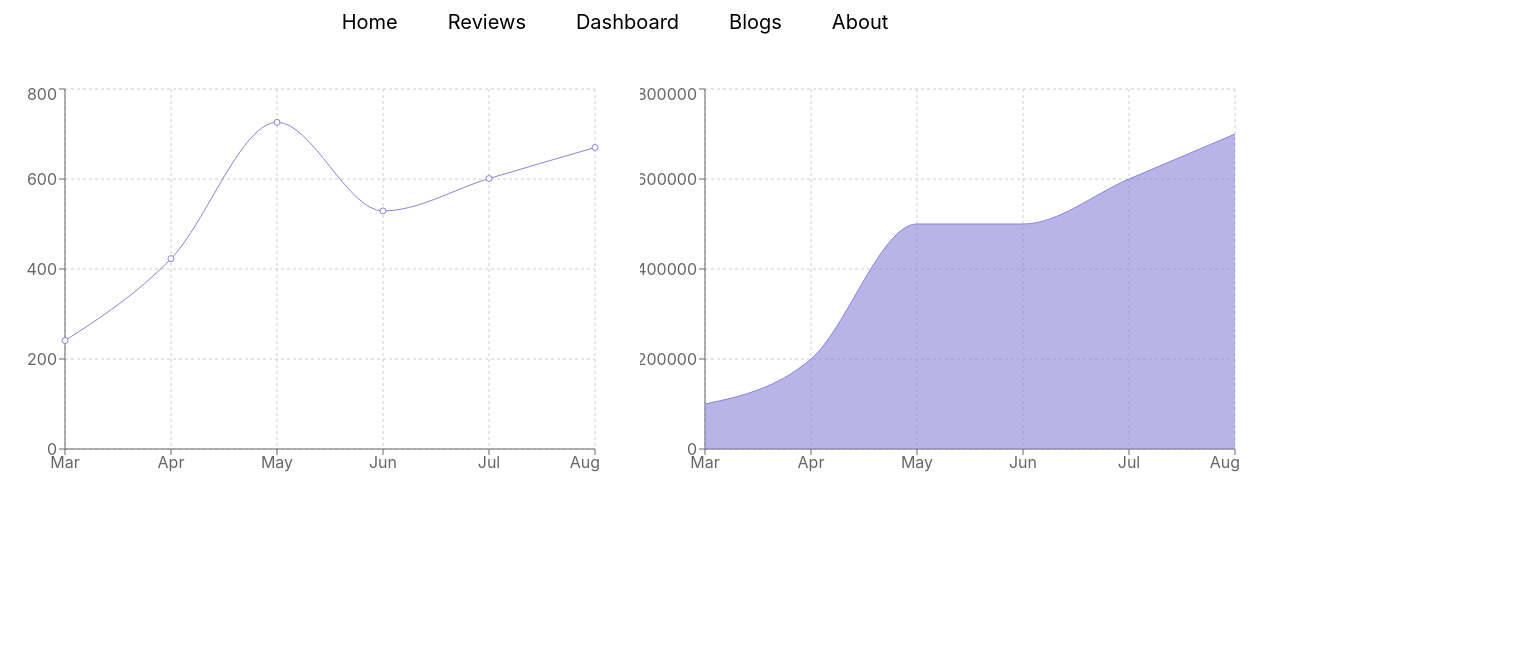
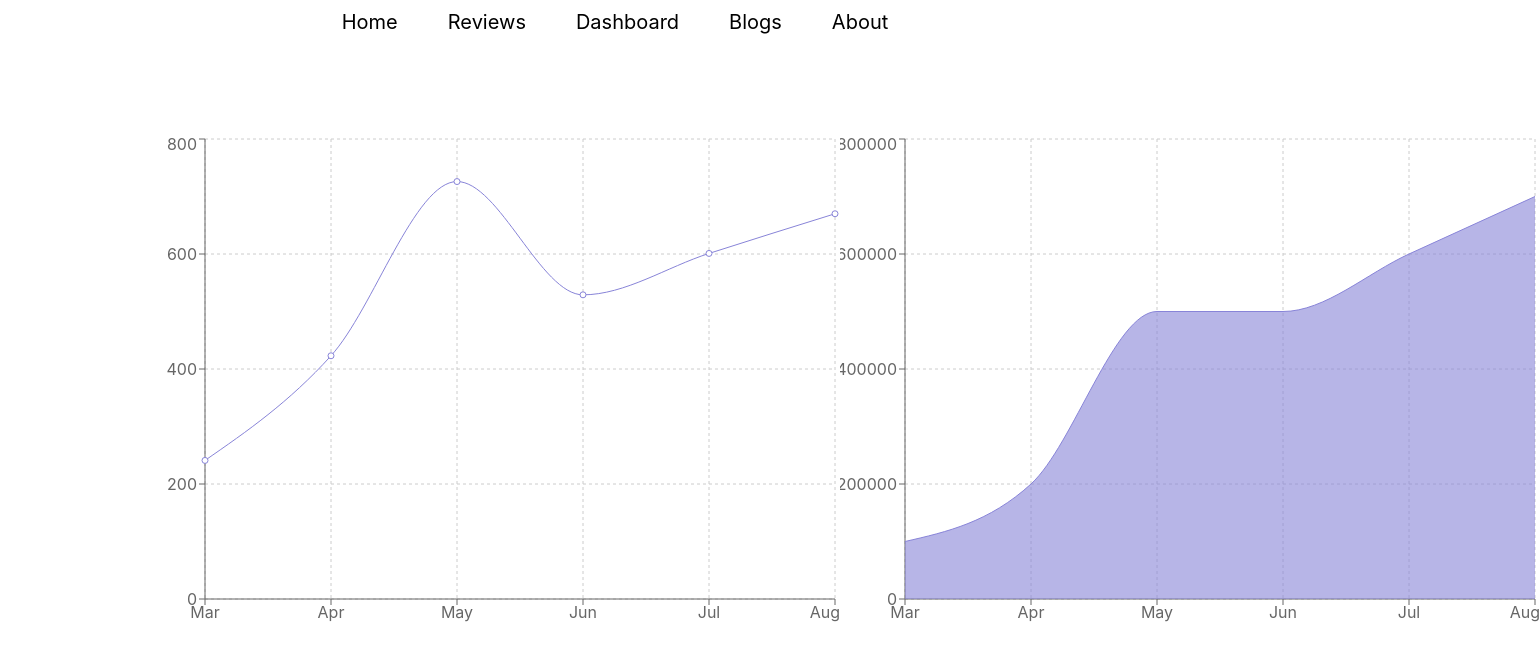
Before and after one commit to Afzal-Hossen-Hasib/Six_BiteOf_Yammy, a React (Create React App) app: page /dashboard in a window 1280 px wide. Shown: the top 660 px of the page, 1540 px wide, since content can reach past the window. Built offline with nearby package versions, Linux system fonts and the light colour scheme.

Commit message:
chart edited

```diff
--- a/src/components/Dashboard/Dashboard.css
+++ b/src/components/Dashboard/Dashboard.css
@@ -1,7 +1,6 @@
 .chart-container {
-    margin-top: 50px;
+    margin-top: 100px;
     display: grid;
     grid-template-columns: repeat(2, 1fr);
-    align-items: center;
-    justify-content: space-around;
+    padding-left: 140px;
 }
--- a/src/components/Dashboard/Dashboard.js
+++ b/src/components/Dashboard/Dashboard.js
@@ -45,7 +45,7 @@ const Dashboard = () => {
   return (
     <div className="chart-container">
 
-    <LineChart width={600} height={400} data={data}>
+    <LineChart width={700} height={500} data={data}>
       <CartesianGrid strokeDasharray="3 3" />
       <XAxis dataKey={"month"} />
       <YAxis />
@@ -54,7 +54,7 @@ const Dashboard = () => {
     </LineChart>
 
 
-      <AreaChart width={600} height={400} data={data}>
+      <AreaChart width={700} height={500} data={data}>
         <CartesianGrid strokeDasharray="3 3" />
         <XAxis dataKey="month" />
         <YAxis />
--- a/src/components/Header/Header.js
+++ b/src/components/Header/Header.js
@@ -12,7 +12,7 @@ const Header = () => {
                         <Link to="/reviews">Reviews</Link>
                         <Link to="/dashboard">Dashboard</Link>
                         <Link to="/blogs">Blogs</Link>
-                        <Link to="/about">About</Link>
+                        <Link to="/">About</Link>
                     </li>
                 </ul>
             </nav>
--- a/src/components/NotFound/NotFound.css
+++ b/src/components/NotFound/NotFound.css
@@ -0,0 +1,5 @@
+.error-container img{
+    width: 100%;
+    height: 100%;
+    margin: 0 auto;
+}
--- a/src/components/NotFound/NotFound.js
+++ b/src/components/NotFound/NotFound.js
@@ -1,9 +1,10 @@
 import React from 'react';
+import ErrorImg from '../../images/404.jpg'
 
 const NotFound = () => {
     return (
-        <div>
-            <h2>The Page IS Not Availabel 404</h2>
+        <div className='error-container'>
+            <img src={ErrorImg} alt="" />
         </div>
     );
 };
```
Also changed, not shown: src/images/404.jpg (added).
